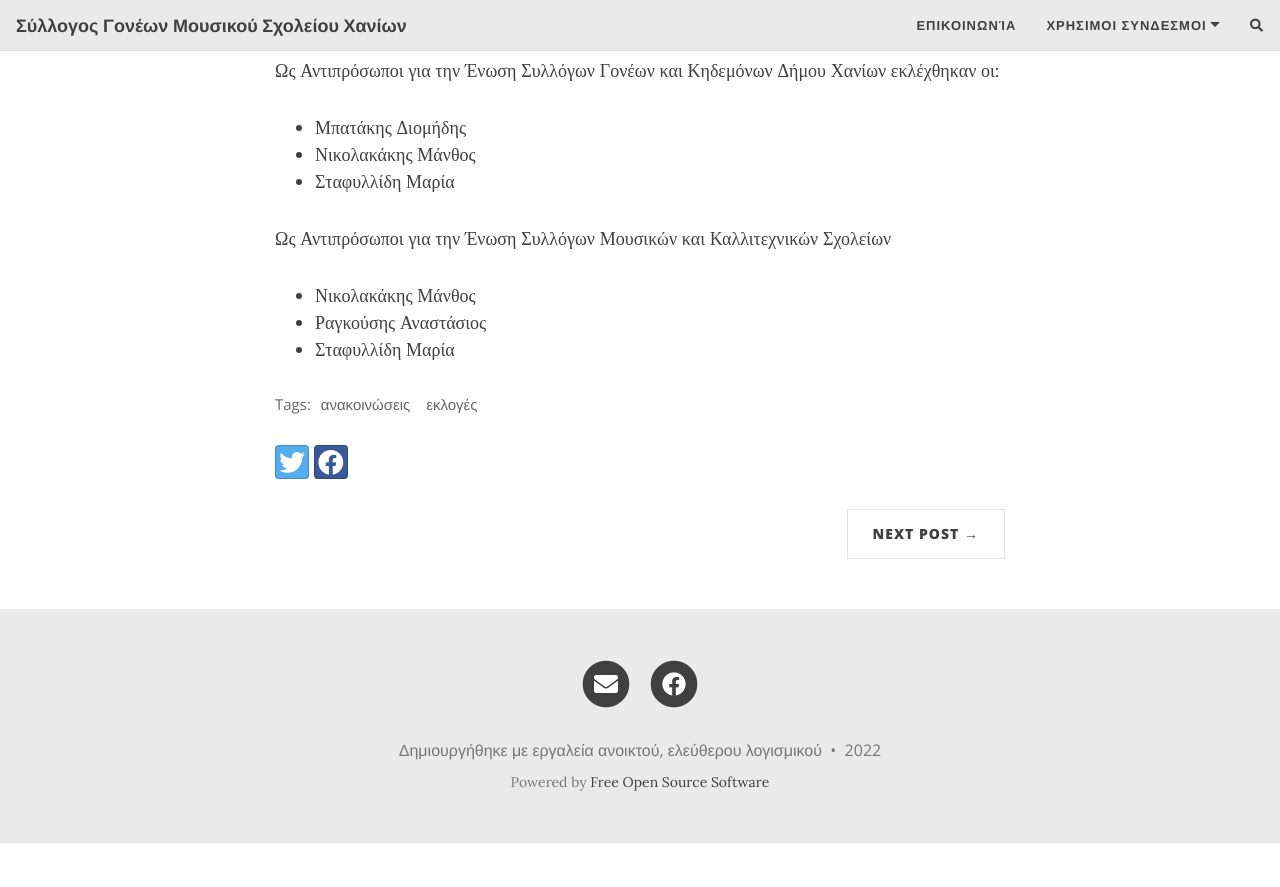
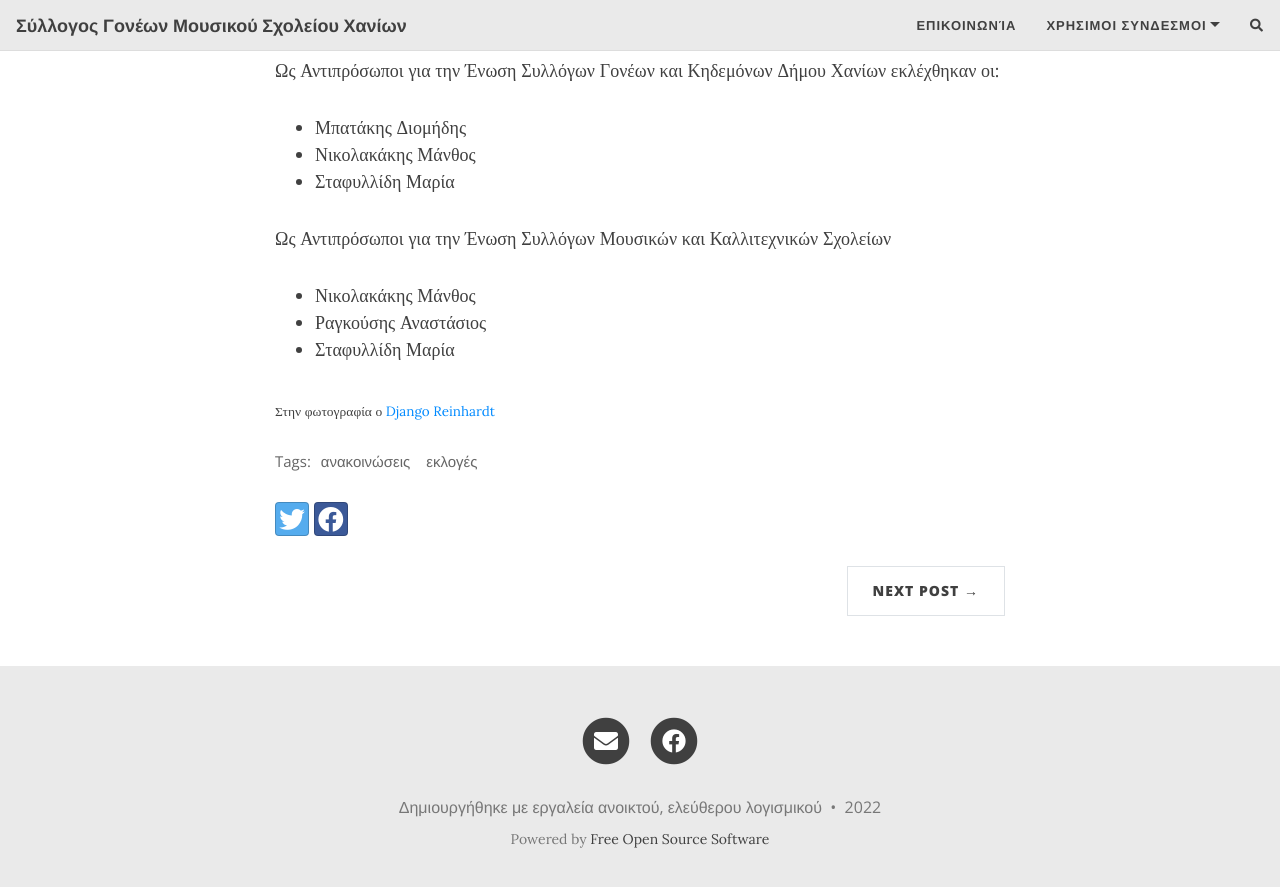
Before and after one commit to sgmsc/site, a Jekyll site: the page built from _posts/2022-10-24-Το-νέο-Δ.Σ.-του-Συλλογου-γονέων.md, in a window 1280 px wide and 900 px high, scrolled down 879 px. Shown: the top 887 px of the window. Built offline with Jekyll 4.4.1, drawn with Linux system fonts in a browser that asks for light colours; nearby versions of some CDN libraries; comment, search, counter and statistics services are not loaded; before the commit the page ends 1722 px from its top, so only the background shows below that; some of the changed lines change nothing that is shown.

Commit message:
Update 2022-10-24-Το-νέο-Δ.Σ.-του-Συλλογου-γονέων.md

```diff
--- a/_posts/2022-10-24-Το-νέο-Δ.Σ.-του-Συλλογου-γονέων.md
+++ b/_posts/2022-10-24-Το-νέο-Δ.Σ.-του-Συλλογου-γονέων.md
@@ -29,4 +29,4 @@ tags: [ανακοινώσεις, εκλογές ]
 
 
 
-[^1]: Στην φωτογραφία ο [Django Reinhardt](https://el.wikipedia.org/wiki/%CE%A4%CE%B6%CE%AC%CE%BD%CE%B3%CE%BA%CE%BF_%CE%A1%CE%AC%CE%B9%CE%BD%CF%87%CE%B1%CF%81%CE%BD%CF%84 "Τζάνγκο Ράινχαρντ βικιπαιδεια")
+ <sub> Στην φωτογραφία ο [Django Reinhardt](https://el.wikipedia.org/wiki/%CE%A4%CE%B6%CE%AC%CE%BD%CE%B3%CE%BA%CE%BF_%CE%A1%CE%AC%CE%B9%CE%BD%CF%87%CE%B1%CF%81%CE%BD%CF%84 "Τζάνγκο Ράινχαρντ βικιπαιδεια") </sub>
```
